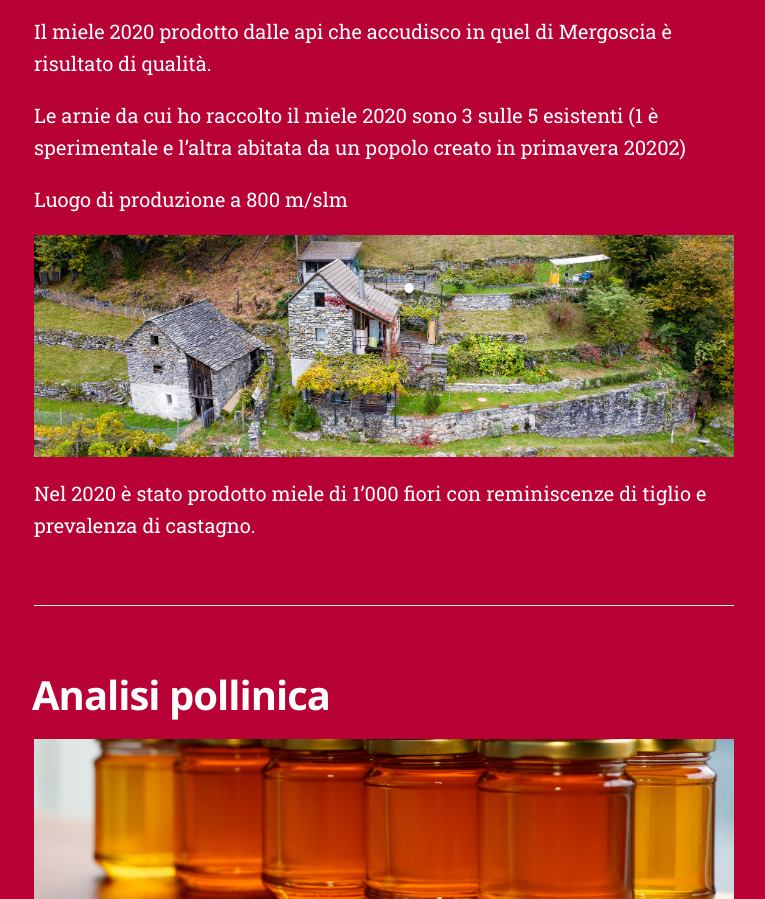
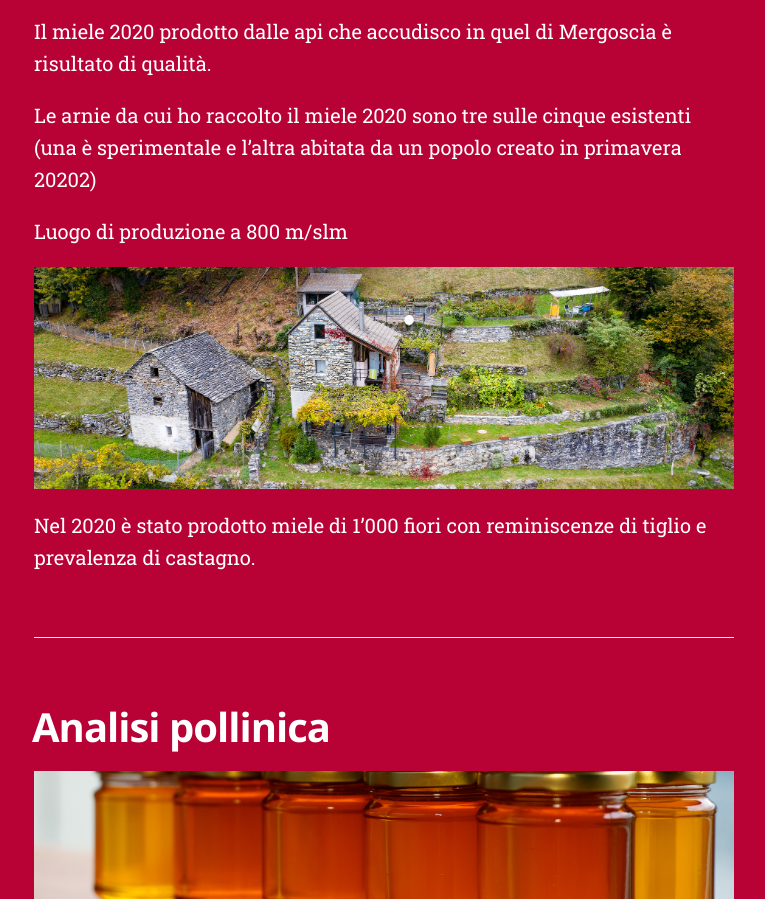
Before and after one commit to mbeo/mbeo.github.io, a plain HTML site: page index.html in a window 1280 px wide. Shown: the part 1389-2288 px from the top of the page, without its empty margins (256-1021 px from the left). Drawn offline with nearby package versions, Linux system fonts and the light colour scheme.

Commit message:
rebuilding site Lun 10 Ago 2020 14:51:26 CEST

```diff
--- a/index.html
+++ b/index.html
@@ -85,7 +85,7 @@
                 </header>
                 <section class="post-content">
                     <p><p>Il miele 2020 prodotto dalle api che accudisco in quel di Mergoscia è risultato di qualità.</p>
-<p>Le arnie da cui ho raccolto il miele 2020 sono 3 sulle 5 esistenti (1 è sperimentale e l&rsquo;altra abitata da un popolo creato in primavera 20202)</p>
+<p>Le arnie da cui ho raccolto il miele 2020 sono tre sulle cinque esistenti (una è sperimentale e l&rsquo;altra abitata da un popolo creato in primavera 20202)</p>
 <p>Luogo di produzione a 800 m/slm</p>
 <p><img src="images/Il-buon-ritiro-1.jpg" alt="Luogo di produzione"></p>
 <p>Nel 2020 è stato prodotto miele di 1’000 fiori con reminiscenze di tiglio e prevalenza di castagno.</p>
```
